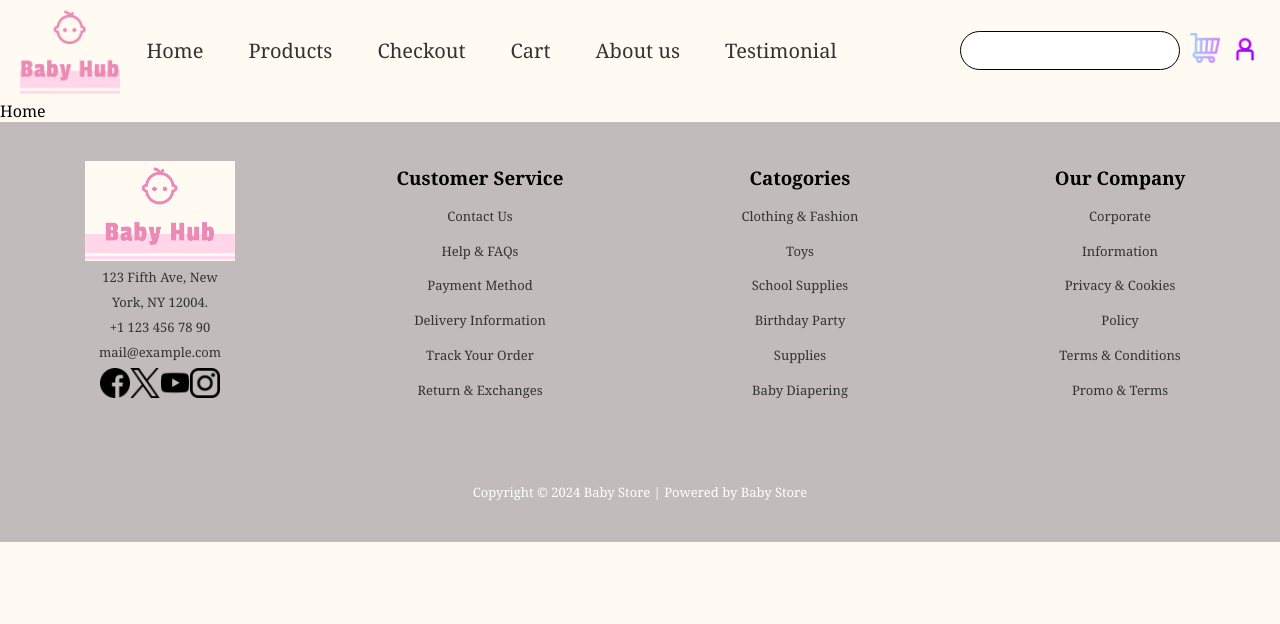
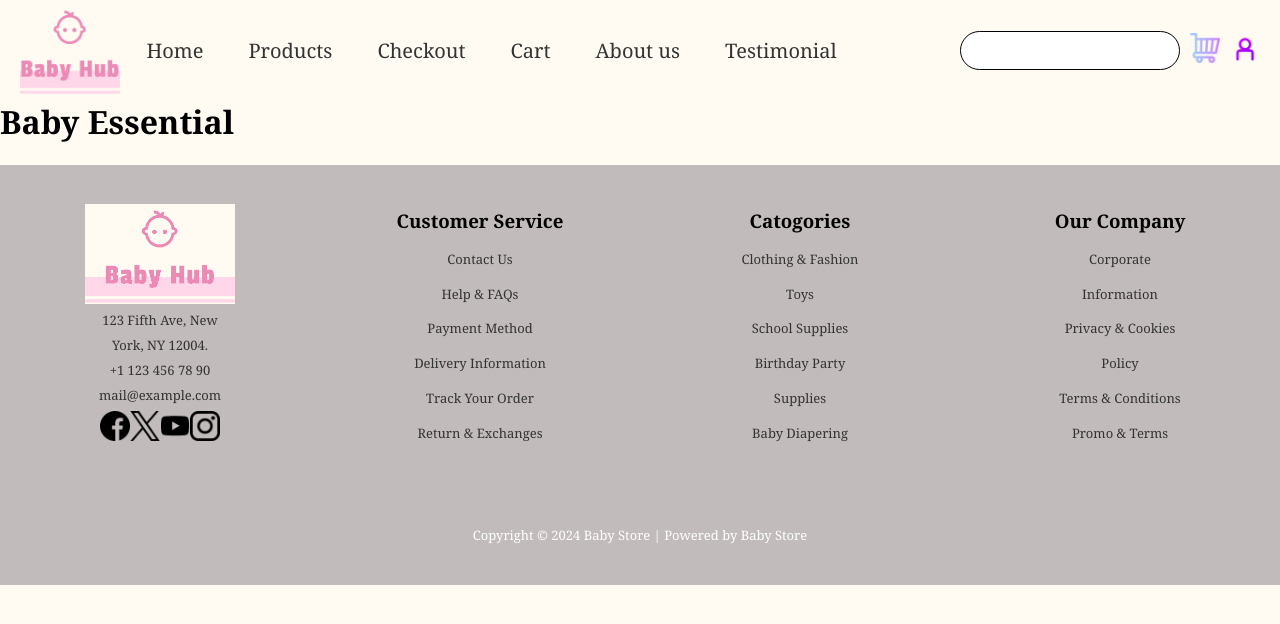
Before and after one commit to muhdnihal107/E-Commerce-Website, a React (Vite) app in the folder baby-products/: page / in a window 1280 px wide. Shown: the top 624 px of the page. Built offline with nearby package versions, Linux system fonts and the light colour scheme.

Commit message:
css change

```diff
--- a/baby-products/src/pages/Home.jsx
+++ b/baby-products/src/pages/Home.jsx
@@ -2,7 +2,19 @@ import React from 'react'
 
 const Home = () => {
   return (
-    <div>Home</div>
+    <div>
+      <div className='home-head-con'>
+        <div></div>
+        <div>
+          <h1>Baby Essential</h1>
+          </div>
+        <div></div>
+        <div></div>
+      </div>
+      <div className='home-img-con'>
+        <img src="" alt="" />
+      </div>
+    </div>
   )
 }
 
```
